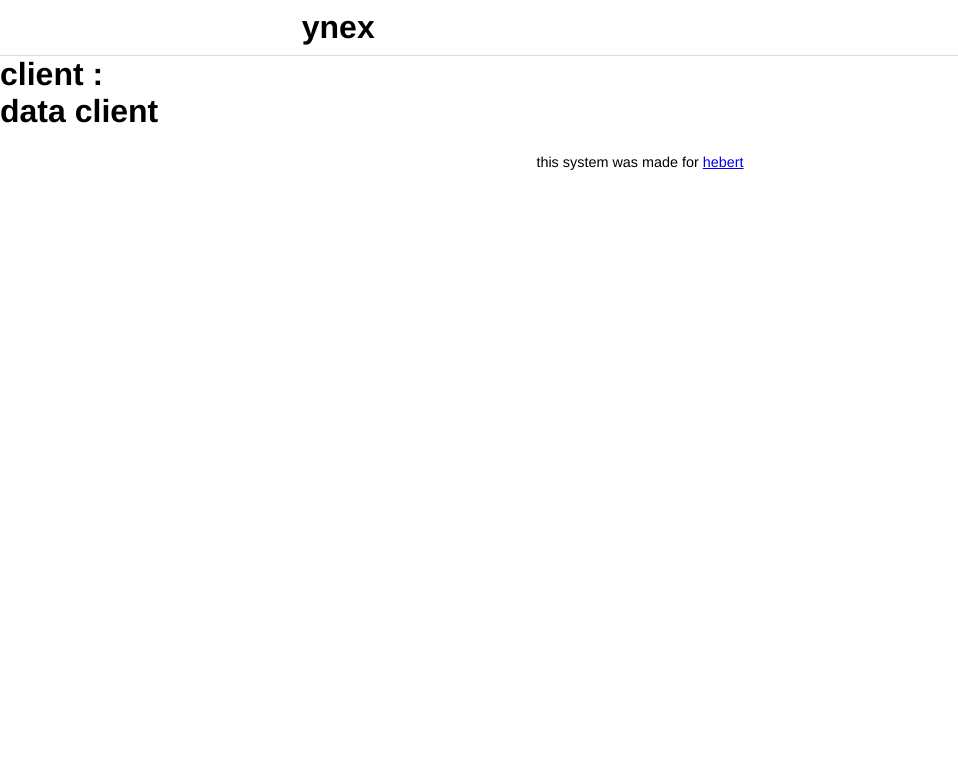
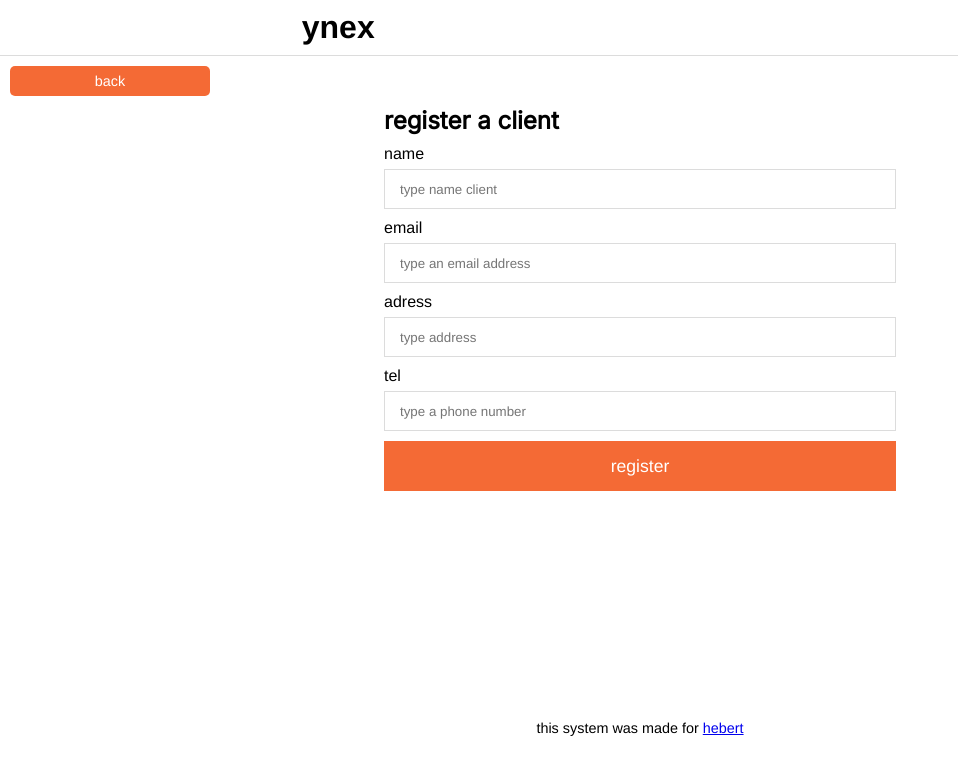
Before and after one commit to hebertsanto/ynex-web-app, a React (Vite) app: page /dashboard/client/new in a window 1280 px wide. Shown: the top 774 px of the page, without its empty margins (0-958 px from the left). Built offline with nearby package versions, Linux system fonts and the light colour scheme; a web font is replaced by a local one.

Commit message:
feat: add new page

```diff
--- /dev/null
+++ b/src/pages/addClient/index.tsx
@@ -0,0 +1,67 @@
+import { useNavigate } from "react-router-dom"
+import { Button, Container, Form, FormContainer } from "./style";
+import { FormEvent } from "react";
+
+export const AddClient = () => {
+
+    const navigate = useNavigate();
+
+    const handleAddClient = (e: FormEvent) => {
+        e.preventDefault();
+        alert('fazer o post pra api')
+    }
+    return(
+        <Container>
+            <Button
+            width="200px"
+            height="30px"
+            style={{
+                borderRadius: '5px',
+                margin: '10px',
+                fontSize: '0.9rem'
+            }}
+            onClick={() => navigate('/dashboard')}>back</Button>
+            <FormContainer>
+              <h2>register a client</h2>
+              <Form onSubmit={handleAddClient}>
+                <div>
+                    <label htmlFor="name">name</label>
+                    <input
+                    type="text"
+                    name="name"
+                    placeholder="type name client"
+                    />
+                </div>
+                <div>
+                    <label htmlFor="email">email</label>
+                    <input
+                    type="email"
+                    name="email"
+                    placeholder="type an email address"
+                    />
+                </div>
+                <div>
+                    <label htmlFor="address">adress</label>
+                    <input
+                    type="tex"
+                    name="adress"
+                    placeholder="type address"
+                    />
+                </div>
+                <div>
+                    <label htmlFor="tel">tel</label>
+                    <input
+                    type="tel"
+                    name="tel"
+                    placeholder="type a phone number"
+                    />
+                </div>
+                <Button
+                width="100%"
+                height="50px"
+                type="submit">register</Button>
+              </Form>
+            </FormContainer>
+        </Container>
+    )
+}
--- /dev/null
+++ b/src/pages/addClient/style.ts
@@ -0,0 +1,49 @@
+import styled from "styled-components";
+
+export const Container = styled.div`
+  height: 80vh;
+  font-family: 'Inter', sans-serif;
+`;
+
+export const FormContainer = styled.div`
+  height: 80%;
+  width: 40vw;
+  margin: 0 auto;
+
+  h2{
+    font-family: 'Inter',sans-serif;
+  }
+`
+
+export const Form = styled.form`
+ div input{
+    width: 100%;
+    height: 40px;
+    border: 1px solid gainsboro;
+    outline: none;
+    padding-left: 15px;
+    &:focus{
+        border: 1.8px solid rgb(244, 106, 53);
+    }
+ }
+ div label{
+  display: block;
+  margin-top: 10px;
+  margin-bottom: 6px;
+ }
+`;
+
+type Button = {
+    width: string,
+    height: string
+}
+export const Button = styled.button<Button>`
+ width: ${props => props.width};
+ margin-top: 10px;
+ height:${props => props.height} ;
+ background-color: rgb(244, 106, 53);
+ color: #fff;
+ border: none;
+ cursor: pointer;
+ font-size: 1.1rem;
+`
--- a/src/pages/home/index.tsx
+++ b/src/pages/home/index.tsx
@@ -1,19 +1,22 @@
 import React from "react";
 import { ButtonRegisterAClient, Container, Search, SubContainer } from "./style";
 import { Clients } from "../clients";
+import { useNavigate } from "react-router-dom";
 
 export const HomePage: React.FC = () => {
-
+    const navigate = useNavigate();
     return (
         <Container>
             <SubContainer>
-                <div>
-                    <h3>dashboard - all clients</h3>
-                    <Search
-                        type="text"
-                        placeholder="search client"
-                    />
-                    <ButtonRegisterAClient>register a new client</ButtonRegisterAClient>
+             <div>
+                <h3>Dashboard - all clients</h3>
+                <Search
+                  type="text"
+                  placeholder="search client"
+                />
+                <ButtonRegisterAClient
+                  onClick={() => navigate('/dashboard/client/new')}
+                  >register a new client</ButtonRegisterAClient>
                     <Clients />
                 </div>
             </SubContainer>
--- a/src/pages/home/style.ts
+++ b/src/pages/home/style.ts
@@ -11,6 +11,7 @@ export const SubContainer = styled.div`
   width: 70vw;
   div h3{
     margin-left: 30px;
+    font-family: 'Inter';
     font-size: 1.4rem;
   }
 `;
@@ -28,13 +29,10 @@ export const ButtonRegisterAClient = styled.button`
   width: 200px;
   height: 40px;
   margin-left: 50px;
-  background-color: rgba(6, 142, 244, 0.8);
+  background-color: rgb(244, 106, 53);
   cursor: pointer;
   color: #fff;
   font-family: roboto;
   font-size: 0.9rem;
   border:none;
-  &:hover{
-    background-color: rgba(6, 142, 244, 909);
-  }
 `
--- a/src/routes/index.tsx
+++ b/src/routes/index.tsx
@@ -3,6 +3,7 @@ import { Global } from '../style/global'
 import { PageDefault } from '../pages/pageDefault'
 import { HomePage } from '../pages/home'
 import { ClientIdComponent } from '../pages/clientid'
+import { AddClient } from '../pages/addClient'
 
 export const AppRoutes = () => {
     return(
@@ -14,6 +15,7 @@ export const AppRoutes = () => {
          />
          <Route path='/dashboard' element={<PageDefault />}>
           <Route path='/dashboard' element={<HomePage />}/>
+          <Route path='/dashboard/client/new' element={<AddClient />}/>
           <Route path='/dashboard/client/:id' element={<ClientIdComponent />}/>
          </Route>
         </Routes>
```
